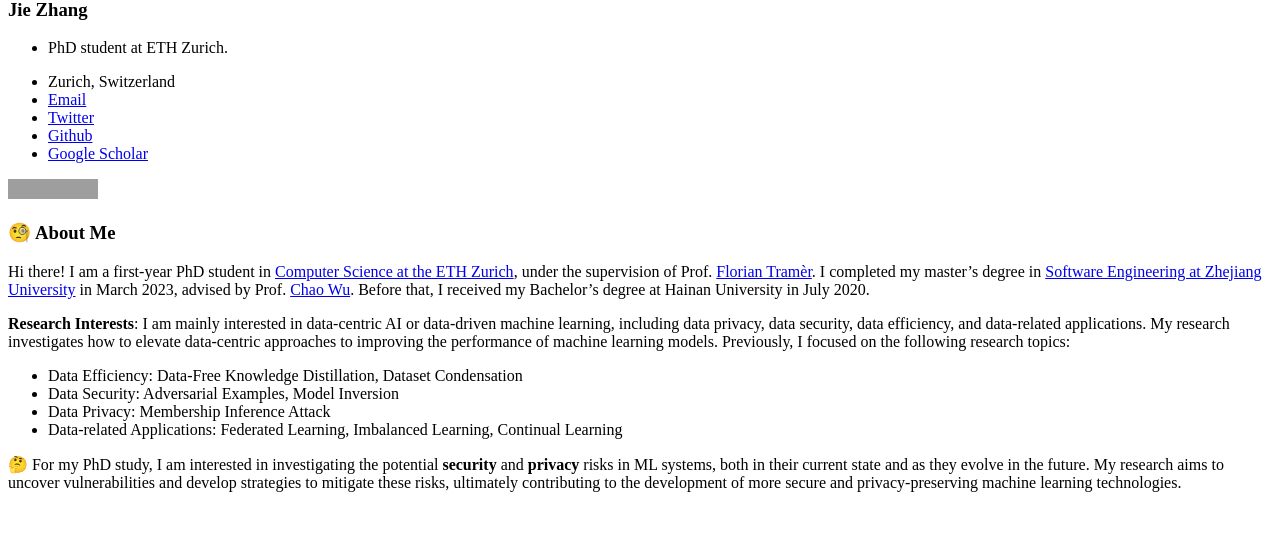
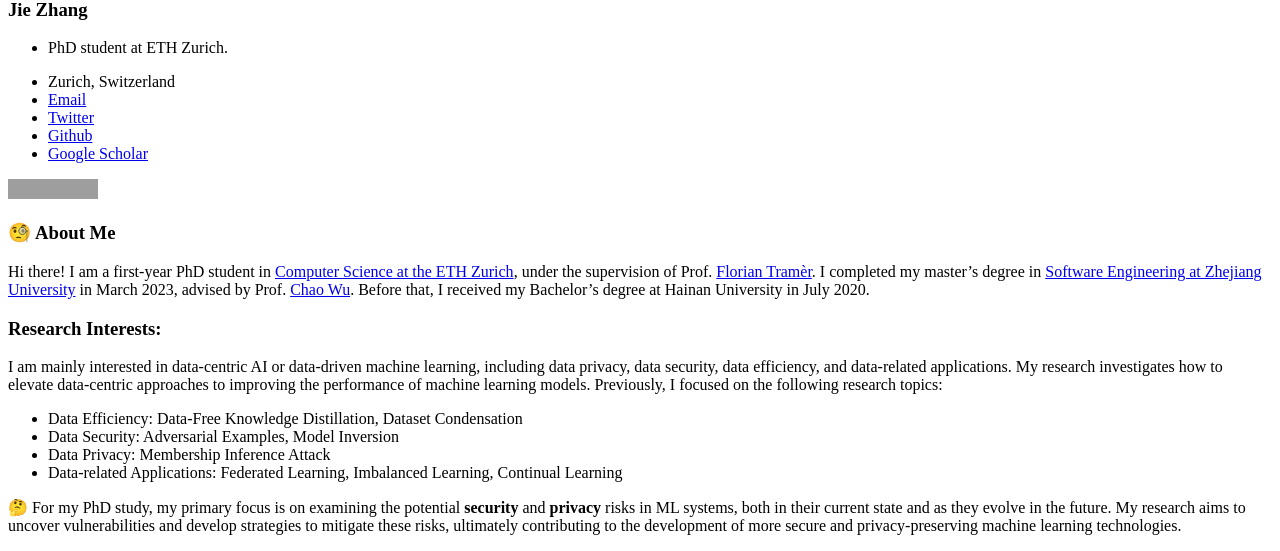
Before and after one commit to zj-jayzhang/zj-jayzhang.github.io, a Jekyll site: the page built from _pages/includes/intro.md, in a window 1280 px wide. Shown: the part 544-1095 px from the top of the page. Built offline with Jekyll 4.4.1, drawn with Linux system fonts in a browser that asks for light colours; our own code applies the rules of GitHub Pages for plain Markdown files; before the commit the page ends 1052 px from its top, so only the background shows below that; grey boxes are pictures that could not be loaded.

Commit message:
Update intro.md

```diff
--- a/_pages/includes/intro.md
+++ b/_pages/includes/intro.md
@@ -6,10 +6,11 @@
 
 <!-- Previously, I interned at Sony AI for half a year, focusing on AI security and model compression. Before that, I also interned at Tencent Youtu Lab for one year, exploring federated learning and adversarial attacks. -->
 
-**Research Interests**: I am mainly interested in data-centric AI or data-driven machine learning, including data privacy, data security, data efficiency, and data-related applications. My research investigates how to elevate data-centric approaches to improving the performance of machine learning models. Previously, I focused on the following research topics:
+### **Research Interests**:
+I am mainly interested in data-centric AI or data-driven machine learning, including data privacy, data security, data efficiency, and data-related applications. My research investigates how to elevate data-centric approaches to improving the performance of machine learning models. Previously, I focused on the following research topics:
 - Data Efficiency: Data-Free Knowledge Distillation, Dataset Condensation
 - Data Security: Adversarial Examples, Model Inversion
 - Data Privacy: Membership Inference Attack
 - Data-related Applications: Federated Learning, Imbalanced Learning, Continual Learning
 
-🤔 For my PhD study, I am interested in investigating the potential **security** and **privacy** risks in ML systems, both in their current state and as they evolve in the future. My research aims to uncover vulnerabilities and develop strategies to mitigate these risks, ultimately contributing to the development of more secure and privacy-preserving machine learning technologies.
+🤔 For my PhD study,  my primary focus is on examining the potential **security** and **privacy** risks in ML systems, both in their current state and as they evolve in the future. My research aims to uncover vulnerabilities and develop strategies to mitigate these risks, ultimately contributing to the development of more secure and privacy-preserving machine learning technologies.
```
